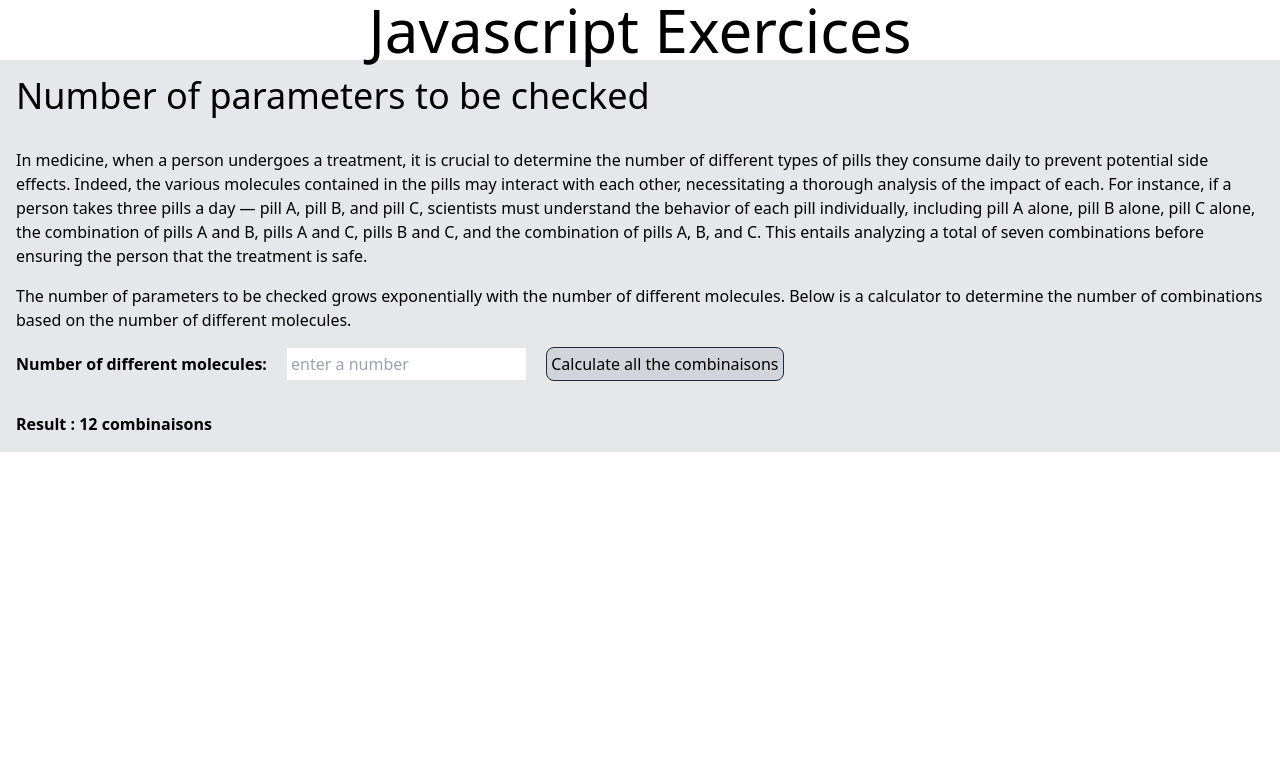
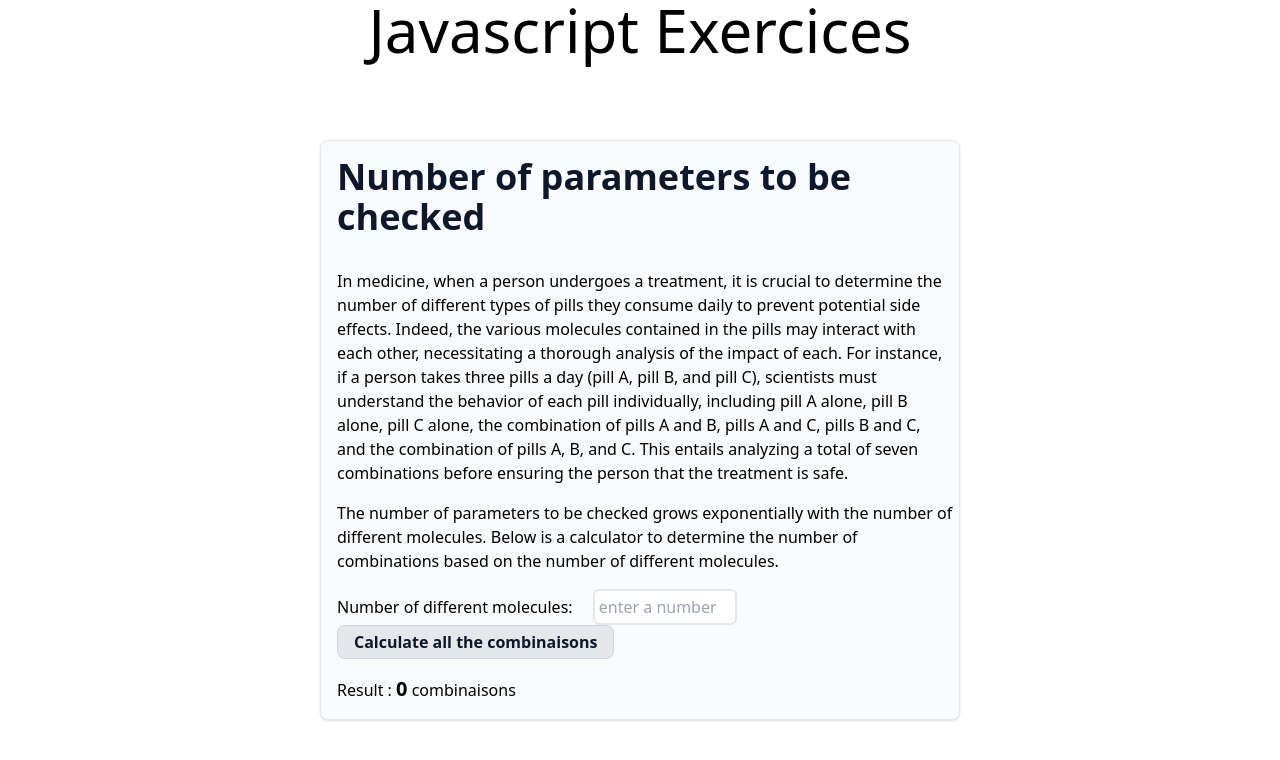
Before and after one commit to benjamin-aubron/Javascript-Exercices, a plain HTML site: page index.html in a window 1280 px wide. Drawn offline with nearby package versions, Linux system fonts and the light colour scheme.

Commit message:
combinaison html - done

```diff
--- a/index.html
+++ b/index.html
@@ -29,22 +29,22 @@
 <h1 class="text-6xl text-center">Javascript Exercices</h1>
 
 <!-- SECTION NAME -->
-<section class="bg-gray-200">
-    <h2 class="text-4xl p-4">Number of parameters to be checked</h2>
+<section class="bg-slate-50 mt-20 mx-4 md:mx-20 xl:mx-80 rounded-lg border shadow">
+    <h2 class="text-4xl p-4 font-semibold text-slate-900">Number of parameters to be checked</h2>
     <p class="p-4">
-        In medicine, when a person undergoes a treatment, it is crucial to determine the number of different types of pills they consume daily to prevent potential side effects. Indeed, the various molecules contained in the pills may interact with each other, necessitating a thorough analysis of the impact of each. For instance, if a person takes three pills a day — pill A, pill B, and pill C, scientists must understand the behavior of each pill individually, including pill A alone, pill B alone, pill C alone, the combination of pills A and B, pills A and C, pills B and C, and the combination of pills A, B, and C. This entails analyzing a total of seven combinations before ensuring the person that the treatment is safe.
+        In medicine, when a person undergoes a treatment, it is crucial to determine the number of different types of pills they consume daily to prevent potential side effects. Indeed, the various molecules contained in the pills may interact with each other, necessitating a thorough analysis of the impact of each. For instance, if a person takes three pills a day (pill A, pill B, and pill C), scientists must understand the behavior of each pill individually, including pill A alone, pill B alone, pill C alone, the combination of pills A and B, pills A and C, pills B and C, and the combination of pills A, B, and C. This entails analyzing a total of seven combinations before ensuring the person that the treatment is safe.
     </p>
     <p class="pl-4">
         The number of parameters to be checked grows exponentially with the number of different molecules. Below is a calculator to determine the number of combinations based on the number of different molecules.
     </p>
 
-    <form action="">
-        <label class="pl-4 font-bold" for="parameters">Number of different molecules:</label>
-        <input class="p-1 m-4" type="number" placeholder="enter a number" id="parameters">
+    <form class="pt-4">
+        <label class="pl-4 font-medium" for="parameters">Number of different molecules:</label>
+        <input class="p-1 ml-4 bg-gray-000 w-36 rounded-md border border-2 focus:ring-2 focus:ring-slate-400 focus:outline-none" type="number" placeholder="enter a number" id="parameters">
 
-        <button class="p-1 bg-gray-300 border border-gray-800 rounded-lg">Calculate all the combinaisons</button>
+        <button class="py-1 px-4 ml-4 font-semibold rounded-lg bg-gray-200 hover:bg-gray-500 text-slate-900 hover:text-gray-200 border border-slate-300" type="submit">Calculate all the combinaisons</button>
     </form>
-    <div class="p-4 font-bold">Result : <span class="result">12</span> combinaisons</div>
+    <div class="p-4 font-medium">Result : <span class="result font-bold text-xl">0</span> combinaisons</div>
 
     <script src="combinaison.js"></script>
 
```
